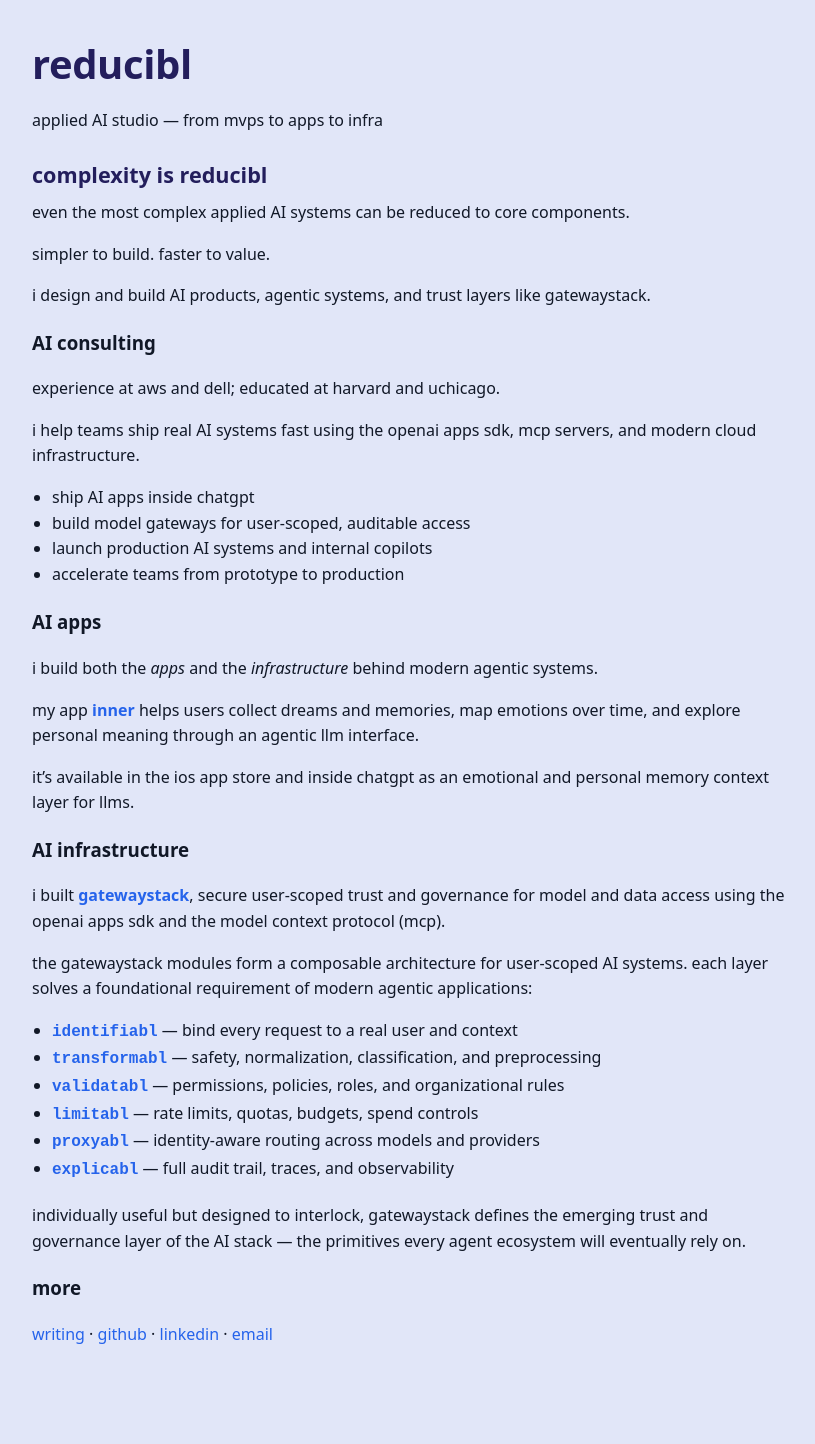
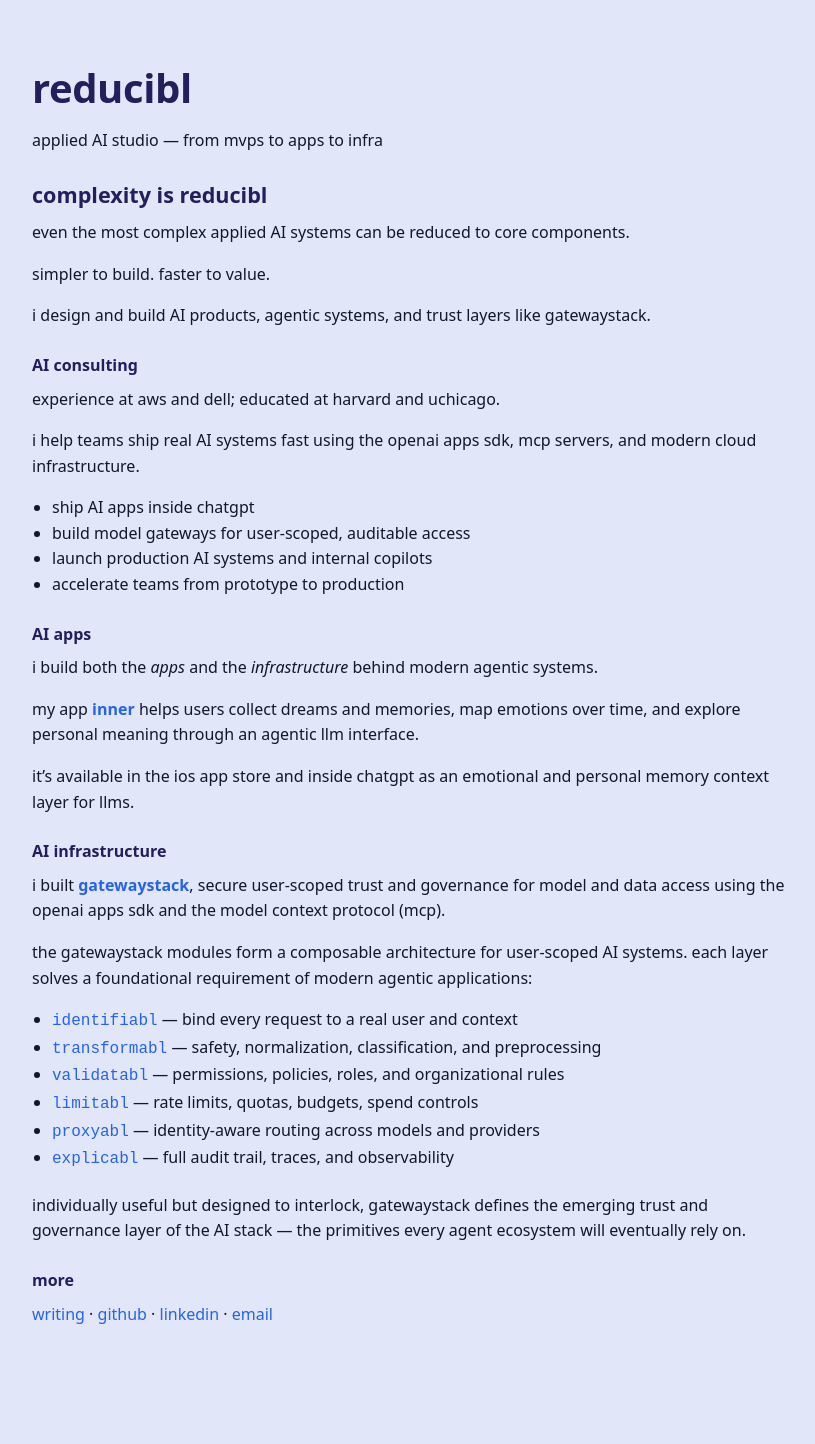
Before and after one commit to davidcrowe/reducibl.com, a Jekyll site: the page built from index.md, in a window 1280 px wide. Shown: the whole page, without its empty margins (228-1043 px from the left). Built offline with Jekyll 4.4.1, drawn with Linux system fonts in a browser that asks for light colours; after the commit the page ends 1423 px from its top, so only the background shows below that.

Commit message:
ux experimentation

```diff
--- a/_layouts/default.html
+++ b/_layouts/default.html
@@ -48,14 +48,21 @@
 
       h1 {
         font-size: 2.5rem;
-        margin-top: 0;
-        margin-bottom: 0.75rem;
+        margin-top: 1.5rem;
+        margin-bottom: 0.5rem;
         color: var(--heading);
         letter-spacing: -0.01em;
       }
 
       h2 {
         font-size: 1.35rem;
+        margin-top: 1.5rem;
+        margin-bottom: 0.5rem;
+        color: var(--heading);
+      }
+
+      h3 {
+        font-size: 1rem;
         margin-top: 1.5rem;
         margin-bottom: 0.5rem;
         color: var(--heading);
--- a/index.md
+++ b/index.md
@@ -40,12 +40,12 @@ i built [**gatewaystack**](https://gatewaystack.com), secure user-scoped trust a
 
 the gatewaystack modules form a composable architecture for user-scoped AI systems. each layer solves a foundational requirement of modern agentic applications:
 
-- [**`identifiabl`**](https://identifiabl.com) — bind every request to a real user and context
-- [**`transformabl`**](https://transformabl.com) — safety, normalization, classification, and preprocessing
-- [**`validatabl`**](https://validatabl.com) — permissions, policies, roles, and organizational rules
-- [**`limitabl`**](https://limitabl.com) — rate limits, quotas, budgets, spend controls
-- [**`proxyabl`**](https://proxyabl.com) — identity-aware routing across models and providers
-- [**`explicabl`**](https://explicabl.com) — full audit trail, traces, and observability
+- [`identifiabl`](https://identifiabl.com) — bind every request to a real user and context
+- [`transformabl`](https://transformabl.com) — safety, normalization, classification, and preprocessing
+- [`validatabl`](https://validatabl.com) — permissions, policies, roles, and organizational rules
+- [`limitabl`](https://limitabl.com) — rate limits, quotas, budgets, spend controls
+- [`proxyabl`](https://proxyabl.com) — identity-aware routing across models and providers
+- [`explicabl`](https://explicabl.com) — full audit trail, traces, and observability
 
 individually useful but designed to interlock, gatewaystack defines the emerging trust and governance layer of the AI stack — the primitives every agent ecosystem will eventually rely on.
 
```
